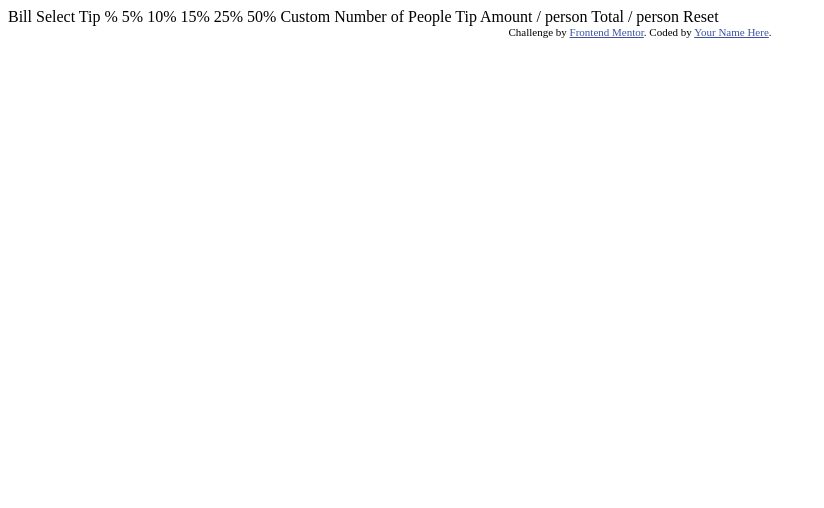
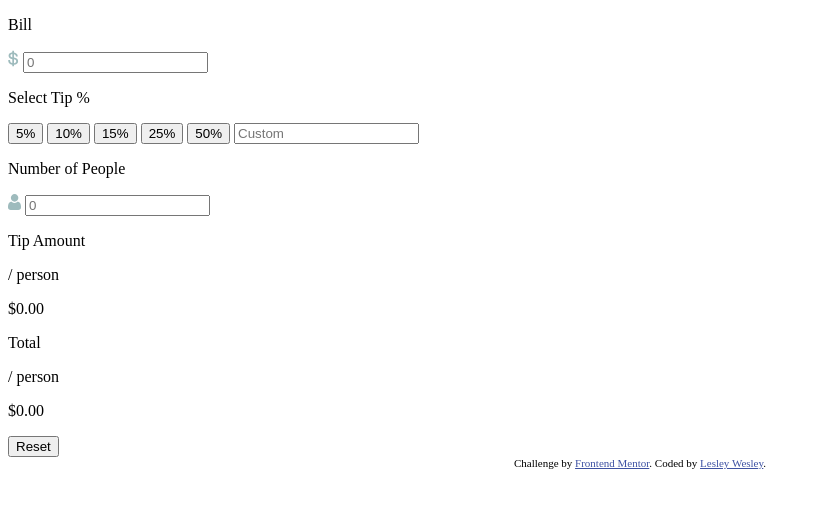
Before and after one commit to LesleyWesley/tip-calculator, a plain HTML site: page index.html in a window 1280 px wide. Shown: the whole page, without its empty margins (0-824 px from the left). Drawn offline with Linux system fonts and the light colour scheme.

Commit message:
Added html elements

```diff
--- a/index.html
+++ b/index.html
@@ -16,29 +16,79 @@
 </head>
 <body>
 
-  Bill
+  <div class="logo-section">
+  </div>
 
-  Select Tip %
-  5%
-  10%
-  15%
-  25%
-  50%
-  Custom
+  <div class="calculator-div">
+    <div class="content-container">
+        <div class="calculator-half input-section">
+      <!---------Bill Section ------------>
+            <div class="bill-section">
+                <p>Bill</p>
+                <div class="bill-input-div">
+                    <img src="images/icon-dollar.svg" alt="dollar sign" />
+                    <label for="dollar-amount">
+                        <input type="text" id="dollar-amount" name="dollar-amount" placeholder="0"/>
+                    </label>
+                </div>
+            </div>
+      <!--------- Tip Section ------------->
+            <div class="tip-button-section">
+                <p>Select Tip %</p>
+                <div class="button-grid">
+                    <button type="button" class="5-percent">5%</button>
+                    <button type="button" class="10-percent">10%</button>
+                    <button type="button" class="15-percent">15%</button>
+                    <button type="button" class="25-percent">25%</button>
+                    <button type="button" class="50-percent">50%</button>
+                    <label for="custom-tip">
+                        <input type="text" id="custom-tip" name="custom-tip" placeholder="Custom" />
+                    </label>
+                </div>
+            </div>
+<!---------- Number of People Section ----------->
+            <div class="people-section">
+                <p>Number of People</p>
+                <div class="people-input-div">
+                    <img src="images/icon-person.svg" alt="number of people icon" />
+                    <label for="people-amount">
+                        <input type="text" id="people-amount" name="people-amount" placeholder="0"/>
+                    </label>
+                </div>
+            </div>
+        </div>
 
-  Number of People
+        <div class="calculator-half output-section">
+            <div class="tip-output-section">
+                <div class="tip-output-half">
+                    <p>Tip Amount</p>
+                    <p class="per-person">/ person</p>
+                </div>
+                <div class="tip-output-half">
+                    <p><span>$0.00</span></p>
+                </div>
+            </div>
 
-  Tip Amount
-  / person
+            <div class="total-output-section">
+                <div class="total-output-half">
+                    <p>Total</p>
+                    <p class="per-person">/ person</p>
+                </div>
+                <div class="total-output-half">
+                    <p><span>$0.00</span></p>
+                </div>
+            </div>
+            <button type="reset" class="reset-button">Reset</button>
+        </div>
+  <!--End of Main Content -->
+    </div>
+  </div>
 
-  Total
-  / person
 
-  Reset
 
   <div class="attribution">
     Challenge by <a href="https://www.frontendmentor.io?ref=challenge" target="_blank">Frontend Mentor</a>.
-    Coded by <a href="#">Your Name Here</a>.
+    Coded by <a href="https://www.lesleywesley.com/">Lesley Wesley</a>.
   </div>
 </body>
 </html>
```
